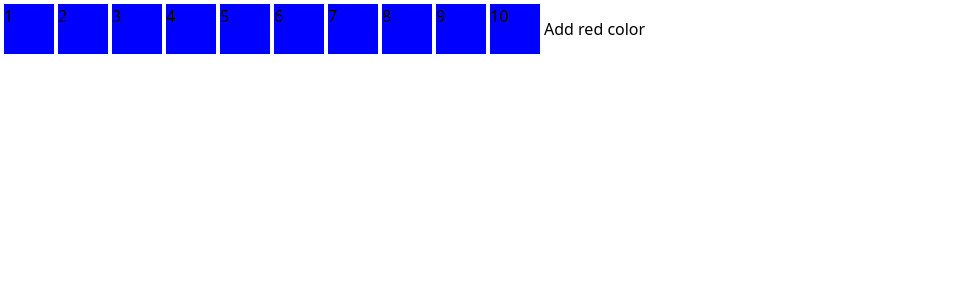
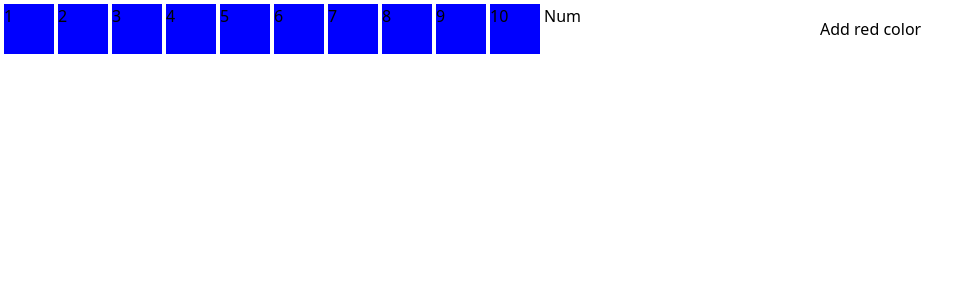
Before and after one commit to willnguyen1312/vue-pro, a Vue app: page / in a window 1280 px wide. Shown: the top 300 px of the page, without its empty margins (0-980 px from the left). Built offline with nearby package versions, Linux system fonts and the light colour scheme.

Commit message:
Input mode is awesome 💞

```diff
--- a/src/App.vue
+++ b/src/App.vue
@@ -28,6 +28,9 @@ function checkRed(i: number) {
       {{ i }}
     </div>
 
+    <label for="num">Num</label>
+    <input id="num" type="number" inputmode="numeric" />
+
     <button @click="handleClick">Add red color</button>
   </main>
 </template>
```
